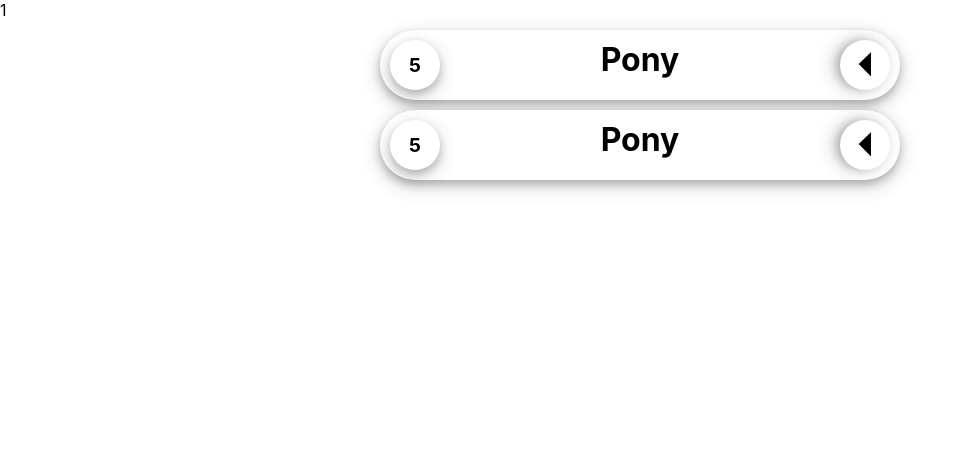
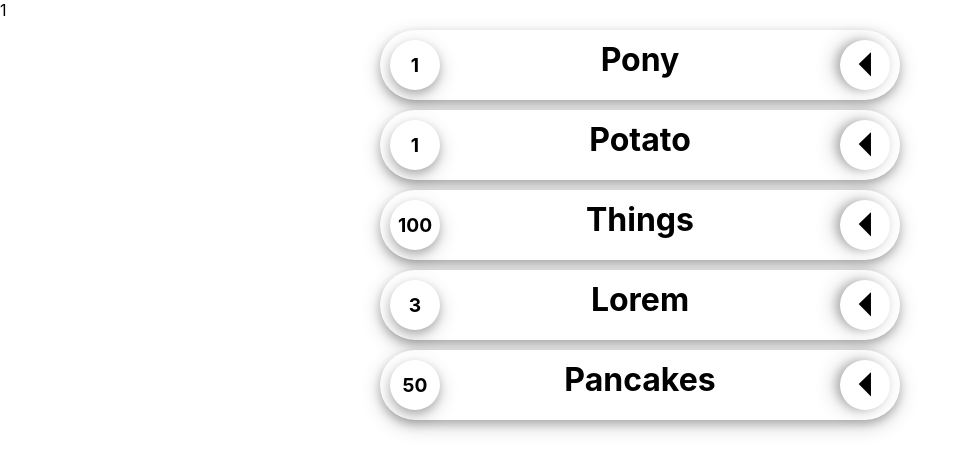
Before and after one commit to KimberleyEvans-Parker/wishlist, a React (Vite) app: page /list/1 in a window 1280 px wide. Shown: the top 472 px of the page, without its empty margins (0-969 px from the left). Built offline with nearby package versions, Linux system fonts and the light colour scheme.

Commit message:
Add content and buyer vs owner view

```diff
--- a/src/List.tsx
+++ b/src/List.tsx
@@ -4,15 +4,50 @@ import { useParams } from "react-router";
 import ListItem from "./components/ListItem";
 
 const List = () => {
-    const params = useParams();
-    const id = params.id;
+  const params = useParams();
+  const id = params.id;
+  const buyerView = false;
 
-    return (
-        <div>{id}
-            <ListItem buyerView={true} title="Pony" description="I want a pony" quantity={5} bought={2} />
-            <ListItem buyerView={true} title="Pony" description="I want a pony" quantity={5} bought={2} />
-        </div>
-      );
-}
+  return (
+    <div>
+      {id}
+      <ListItem
+        buyerView={buyerView}
+        title="Pony"
+        description="I want a pony"
+        quantity={1}
+        bought={0}
+      />
+      <ListItem
+        buyerView={buyerView}
+        title="Potato"
+        description="I have a grand plan to make a potato server and all that I'm missing is a potato.  I know it's possible because my tutor had them in a doc he shared with me."
+        quantity={1}
+        bought={1}
+      />
+      <ListItem
+        buyerView={buyerView}
+        title="Things"
+        description="I reaaaallllllyyy reaaaallllyyy reaaallllyyy want a bunch of things. Like a lot of things.  "
+        quantity={100}
+        bought={2}
+      />
+      <ListItem
+        buyerView={buyerView}
+        title="Lorem"
+        description="Lorem ipsum dolor sit amet, consectetur adipiscing elit, sed do eiusmod tempor incididunt ut labore et dolore magna aliqua. Ut enim ad minim veniam, quis nostrud exercitation ullamco laboris nisi ut aliquip ex ea commodo consequat. Duis aute irure dolor in reprehenderit in voluptate velit esse cillum dolore eu fugiat nulla pariatur. Excepteur sint occaecat cupidatat non proident, sunt in culpa qui officia deserunt mollit anim id est laborum."
+        quantity={3}
+        bought={0}
+      />
+      <ListItem
+        buyerView={buyerView}
+        title="Pancakes"
+        description="The good stuff only"
+        quantity={50}
+        bought={25}
+      />
+    </div>
+  );
+};
 
 export default List;
--- a/src/components/ListItem.tsx
+++ b/src/components/ListItem.tsx
@@ -1,25 +1,38 @@
 import React, { useState } from "react";
+import Cart from "../assets/cart.png";
+import Bin from "../assets/bin.png";
 
 // buyerView: boolean, title: string, description: string, quantity: number, bought: number
 const ListItem = (props: any) => {
   const [expanded, setExpanded] = useState(false);
 
+  if (props?.buyerView && props?.quantity - props?.bought == 0) return <></>;
+
   return (
     <div className={`list-item-container ${expanded && "height-auto"}`}>
       <div className="list-item-bar">
         <div className="circle">
-                    {props?.quantity}
+          {props?.buyerView ? props?.quantity - props?.bought : props?.quantity}
         </div>
         <h1 className="list-item-title">{props?.title}</h1>
-                <div className={`circle float-right ${expanded || "rotate"}`} onClick={() => setExpanded(!expanded)}>
+        <div
+          className={`circle float-right ${expanded || "rotate"}`}
+          onClick={() => setExpanded(!expanded)}
+        >
           {"🞃"}
         </div>
       </div>
-            {true &&
+      {true && (
         <div className={`content ${expanded && "grow"}`}>
-                    {props?.description}
+          {/* <div className="circle">{props?.quantity}</div> */}
+          <div className="description-container">
+            <p className="description">{props?.description}</p>
           </div>
-            }
+          <div className="circle">
+            <img src={props?.buyerView ? Cart : Bin} className="icon" />
+          </div>
+        </div>
+      )}
     </div>
   );
 };
--- a/src/index.css
+++ b/src/index.css
@@ -19,7 +19,7 @@ code {
 }
 
 .height-auto {
-  max-height: 150px;
+  max-height: 350px;
 }
 
 .list-item-bar {
@@ -43,6 +43,7 @@ code {
   box-shadow: 0 4px 8px 0 rgba(0, 0, 0, 0.2), 0 6px 20px 0 rgba(0, 0, 0, 0.19);
   border-radius: 50%;
   width: 50px;
+  min-width: 50px;
   height: 50px;
   line-height: 50px;
   font-size: larger;
@@ -74,23 +75,36 @@ code {
   border-radius: 25px;
   margin: auto;
   padding: 10px;
-  height: 50px;
   display: flex;
   justify-content: space-between;
+  /* justify-content: center; */
+  /* justify-content: space-evenly; */
   border-top-left-radius: 0;
   border-top-right-radius: 0;
-  margin-top: -30px;
+  margin-top: -35px;
   padding-top: 50px;
   z-index: -1;
   position: relative;
   transform-origin: top;
   transform: scaleY(0);
   transition-duration: 0.5s;
-  max-height: 0px;
 }
 
 .grow {
   transform: scaleY(1);
   box-shadow: 0 4px 8px 0 rgba(0, 0, 0, 0.2), 0 6px 20px 0 rgba(0, 0, 0, 0.19);
-  max-height: 150px;
 }
+
+.description-container {
+  padding: 0 10px;
+}
+
+.description {
+  /* text-align: center; */
+  margin: 0;
+}
+
+.icon {
+  height: 30px;
+  margin-top: 10px;
+}
```
Also changed, not shown: src/assets/bin.png (added), src/assets/cart.png (added). Lines whose indentation alone changed are shown as unchanged.
